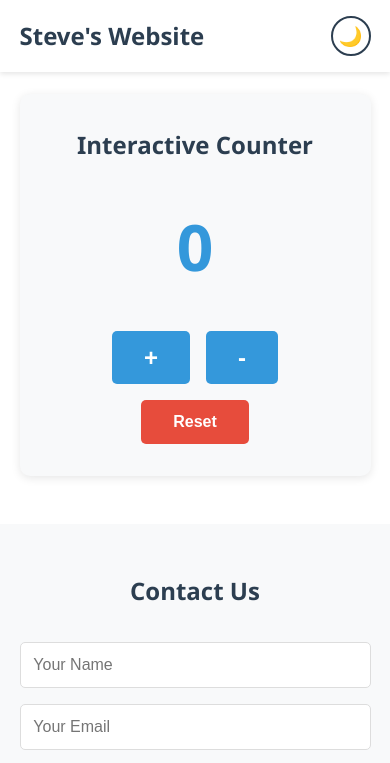
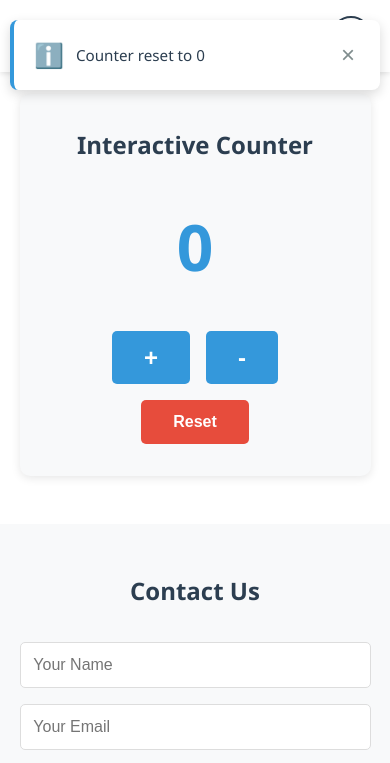
Before and after one commit to StephenCWieland/Coding-Project, a website: page index.html in a window 390 px wide. Both pictures are taken after a click on the button "Reset". Shown: the part 766-1529 px from the top of the page. Drawn offline with Linux system fonts and the light colour scheme.

Commit message:
feat: add toast notification system

```diff
--- a/index.html
+++ b/index.html
@@ -60,6 +60,9 @@
         <p>&copy; 2024 Steve's Test Website. All rights reserved.</p>
     </footer>
 
+    <!-- Toast notification container -->
+    <div id="toast-container" class="toast-container"></div>
+
     <script src="script.js"></script>
 </body>
 </html>
--- a/script.js
+++ b/script.js
@@ -24,8 +24,8 @@ if (contactForm) {
         // Here you would typically send the data to a server
         console.log('Form submitted:', formObject);
 
-        // Show success message
-        alert('Thank you for your message, my dude! We will get back to you soon.');
+        // Show success message using toast notification
+        showToast('Thank you for your message! We will get back to you soon.', 'success');
         this.reset();
     });
 }
@@ -103,6 +103,7 @@ if (incrementBtn) {
     incrementBtn.addEventListener('click', function() {
         count++;
         updateCounter();
+        showToast(`Counter increased to ${count}`, 'success');
     });
 }
 
@@ -111,6 +112,7 @@ if (decrementBtn) {
     decrementBtn.addEventListener('click', function() {
         count--;
         updateCounter();
+        showToast(`Counter decreased to ${count}`, 'info');
     });
 }
 
@@ -119,5 +121,62 @@ if (resetBtn) {
     resetBtn.addEventListener('click', function() {
         count = 0;
         updateCounter();
+        showToast('Counter reset to 0', 'info');
     });
 }
+
+// Toast notification system
+function showToast(message, type = 'info') {
+    const toastContainer = document.getElementById('toast-container');
+    if (!toastContainer) return;
+
+    const toast = document.createElement('div');
+    toast.className = `toast toast-${type}`;
+
+    // Add icon based on type
+    let icon = 'ℹ️';
+    if (type === 'success') icon = '✅';
+    if (type === 'error') icon = '❌';
+    if (type === 'warning') icon = '⚠️';
+
+    toast.innerHTML = `
+        <span class="toast-icon">${icon}</span>
+        <span class="toast-message">${message}</span>
+        <button class="toast-close" aria-label="Close">×</button>
+    `;
+
+    toastContainer.appendChild(toast);
+
+    // Trigger animation
+    setTimeout(() => {
+        toast.classList.add('show');
+    }, 10);
+
+    // Auto remove after 5 seconds
+    const autoRemove = setTimeout(() => {
+        removeToast(toast);
+    }, 5000);
+
+    // Close button functionality
+    const closeBtn = toast.querySelector('.toast-close');
+    closeBtn.addEventListener('click', () => {
+        clearTimeout(autoRemove);
+        removeToast(toast);
+    });
+
+    // Click to dismiss
+    toast.addEventListener('click', () => {
+        clearTimeout(autoRemove);
+        removeToast(toast);
+    });
+}
+
+function removeToast(toast) {
+    toast.classList.remove('show');
+    toast.classList.add('hide');
+    setTimeout(() => {
+        if (toast.parentNode) {
+            toast.parentNode.removeChild(toast);
+        }
+    }, 300);
+}
--- a/styles.css
+++ b/styles.css
@@ -338,6 +338,109 @@ body.dark-mode footer {
     background-color: #1a1a1a;
 }
 
+/* Toast notification styles */
+.toast-container {
+    position: fixed;
+    top: 20px;
+    right: 20px;
+    z-index: 10000;
+    display: flex;
+    flex-direction: column;
+    gap: 10px;
+    max-width: 400px;
+}
+
+.toast {
+    background-color: white;
+    border-radius: 8px;
+    padding: 1rem 1.25rem;
+    box-shadow: 0 4px 12px rgba(0,0,0,0.15);
+    display: flex;
+    align-items: center;
+    gap: 12px;
+    cursor: pointer;
+    transform: translateX(400px);
+    opacity: 0;
+    transition: all 0.3s ease;
+    min-width: 300px;
+}
+
+.toast.show {
+    transform: translateX(0);
+    opacity: 1;
+}
+
+.toast.hide {
+    transform: translateX(400px);
+    opacity: 0;
+}
+
+.toast-success {
+    border-left: 4px solid #27ae60;
+}
+
+.toast-error {
+    border-left: 4px solid #e74c3c;
+}
+
+.toast-warning {
+    border-left: 4px solid #f39c12;
+}
+
+.toast-info {
+    border-left: 4px solid #3498db;
+}
+
+.toast-icon {
+    font-size: 1.5rem;
+    flex-shrink: 0;
+}
+
+.toast-message {
+    flex: 1;
+    color: #2c3e50;
+    font-size: 0.95rem;
+    line-height: 1.4;
+}
+
+.toast-close {
+    background: none;
+    border: none;
+    font-size: 1.5rem;
+    color: #7f8c8d;
+    cursor: pointer;
+    padding: 0;
+    width: 24px;
+    height: 24px;
+    display: flex;
+    align-items: center;
+    justify-content: center;
+    flex-shrink: 0;
+    transition: color 0.2s ease;
+}
+
+.toast-close:hover {
+    color: #2c3e50;
+}
+
+/* Dark mode toast styles */
+body.dark-mode .toast {
+    background-color: #2d2d2d;
+    box-shadow: 0 4px 12px rgba(0,0,0,0.4);
+}
+
+body.dark-mode .toast-message {
+    color: #e0e0e0;
+}
+
+body.dark-mode .toast-close {
+    color: #b0b0b0;
+}
+
+body.dark-mode .toast-close:hover {
+    color: #e0e0e0;
+}
+
 /* Responsive design */
 @media (max-width: 768px) {
     .nav-links {
@@ -351,4 +454,14 @@ body.dark-mode footer {
     section {
         padding: 3rem 5%;
     }
+
+    .toast-container {
+        right: 10px;
+        left: 10px;
+        max-width: none;
+    }
+
+    .toast {
+        min-width: auto;
+    }
 }
```
